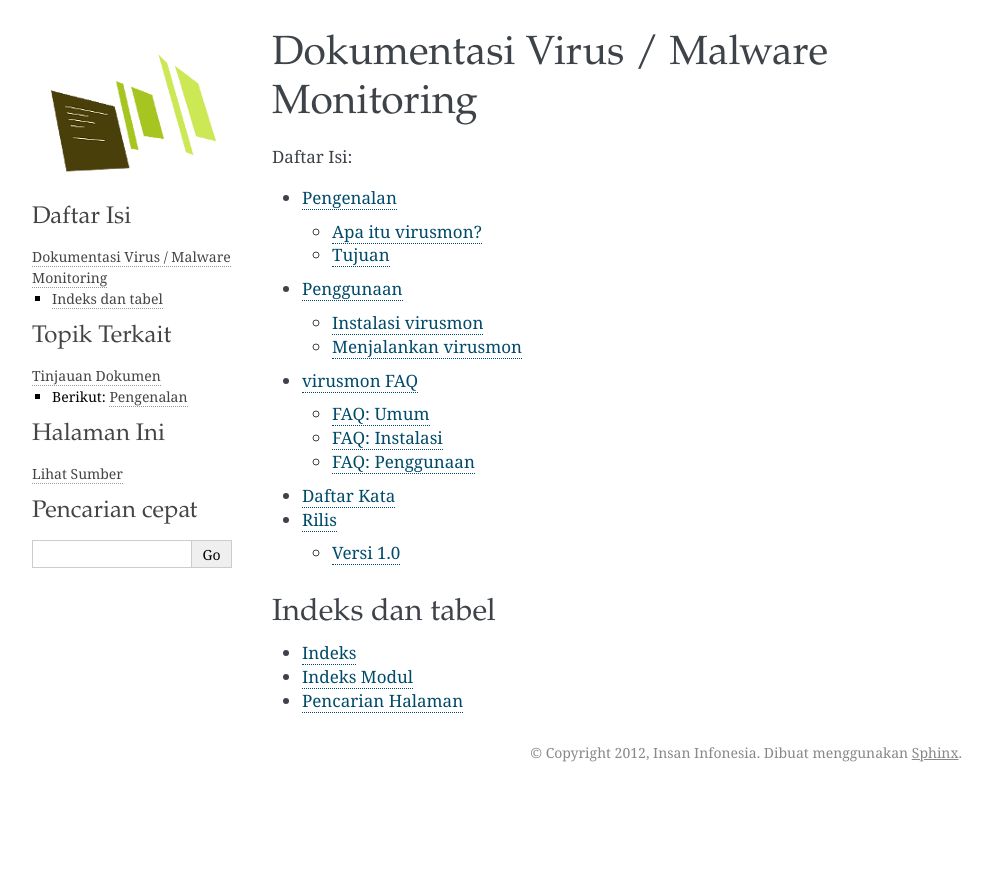
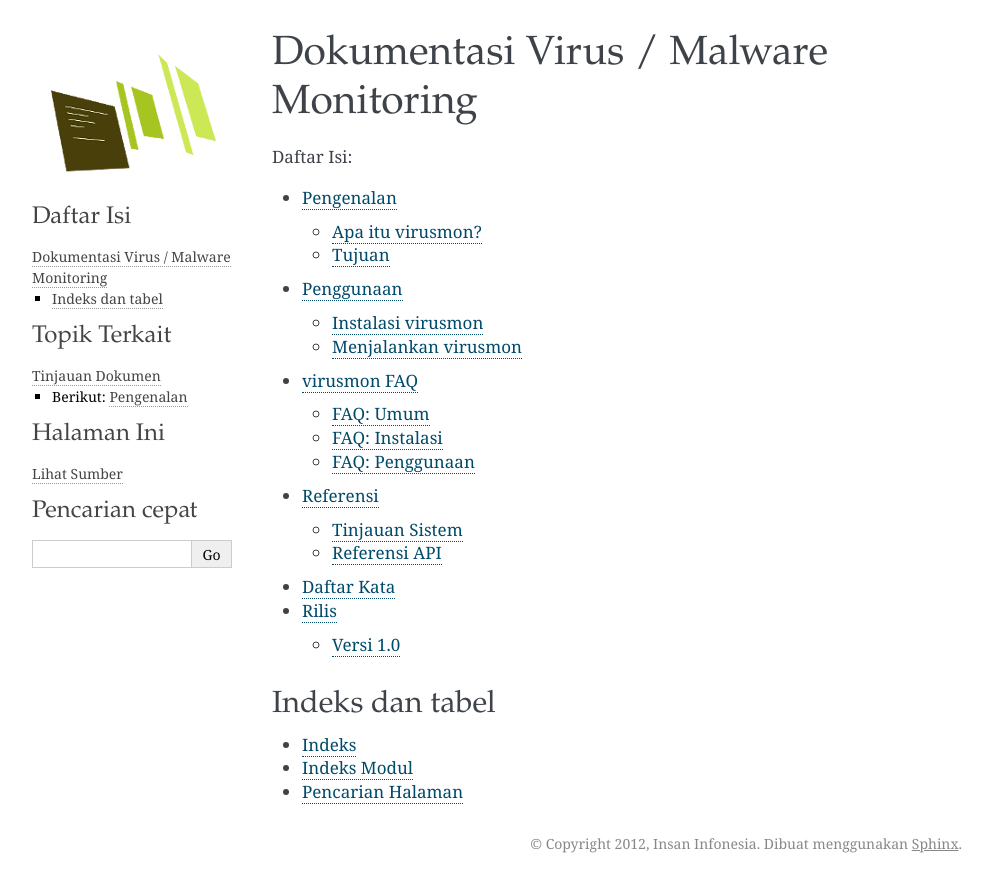
Before and after one commit to sakti/virusmon, a Sphinx documentation site: the page built from docs/source/index.rst, in a window 1280 px wide. Shown: the top 892 px of the page, without its empty margins (148-1140 px from the left). Built offline with Sphinx 7.4.7, drawn with Linux system fonts in a browser that asks for light colours; formulas are drawn with MathJax 3.

Commit message:
add reference section in docs

```diff
--- a/docs/source/index.rst
+++ b/docs/source/index.rst
@@ -15,6 +15,7 @@ Daftar Isi:
    pengenalan/index
    penggunaan/index
    faq/index
+   ref/index
    daftar_kata
    rilis/index
 
--- /dev/null
+++ b/docs/source/ref/api.rst
@@ -0,0 +1,3 @@
+=============
+Referensi API
+=============
--- /dev/null
+++ b/docs/source/ref/index.rst
@@ -0,0 +1,11 @@
+=========
+Referensi
+=========
+
+Bagian ini berisi informasi internal sistem.
+
+.. toctree::
+   :maxdepth: 2
+
+   tinjauan_sistem
+   api
--- /dev/null
+++ b/docs/source/ref/tinjauan_sistem.rst
@@ -0,0 +1,3 @@
+===============
+Tinjauan Sistem
+===============
```
